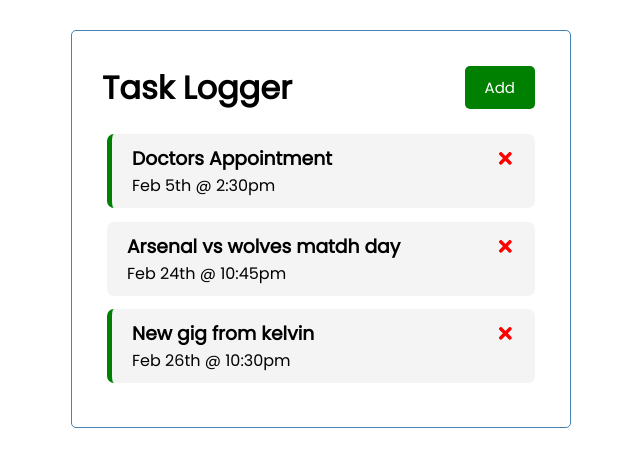
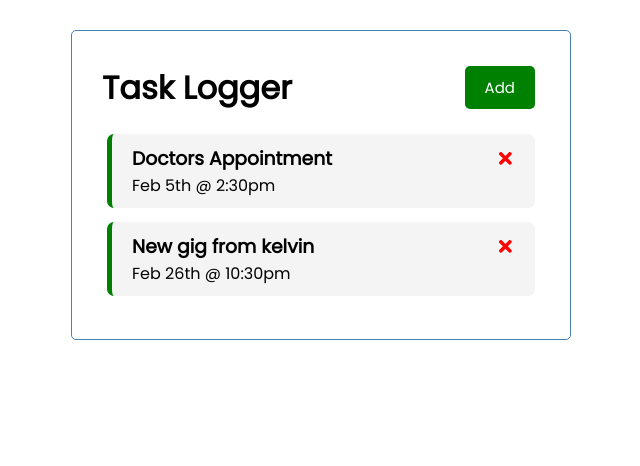
Before and after one commit to joesoftmwai/react-task-logger, a React (Create React App) app: page / in a window 1280 px wide. Shown: the top 466 px of the page, without its empty margins (319-959 px from the left). Built offline with nearby package versions, Linux system fonts and the light colour scheme; data requests are answered from the project's data file.

Commit message:
leverage useEffect hook

```diff
--- a/db.json
+++ b/db.json
@@ -1,5 +1,19 @@
 {
-  "": [
+  "tasks": [
+    {
+      "id": 1,
+      "text": "Doctors Appointment",
+      "date": "Feb 5th @ 2:30pm",
+      "reminder": true
+    },
+    {
+      "id": 3,
+      "text": "New gig from kelvin",
+      "date": "Feb 26th @ 10:30pm",
+      "reminder": true
+    }
+  ],
+  "posts": [
     {
       "id": 1,
       "title": "json-server",
--- a/src/App.js
+++ b/src/App.js
@@ -1,7 +1,7 @@
 import Header from './components/header/Header';
 import './App.css';
 import Tasks from './components/tasks/Tasks';
-import { useState } from 'react';
+import { useEffect, useState } from 'react';
 import { FaCannabis } from 'react-icons/fa'
 import AddTask from './components/addtask/AddTask';
 
@@ -11,32 +11,48 @@ function App() {
 
   const [tasks, setTasks] = useState(
     [
-        {
-            id: 1,
-            text: 'Doctors Appointment',
-            date: 'Feb 5th @ 2:30pm',
-            reminder: true
-        },
-        {
-            id: 2,
-            text: 'Arsenal vs wolves matdh day',
-            date: 'Feb 24th @ 10:45pm',
-            reminder: false
-        },
-        {
-            id: 3,
-            text: 'New gig from kelvin',
-            date: 'Feb 26th @ 10:30pm',
-            reminder: true
-        }
+        // {
+        //     id: 1,
+        //     text: 'Doctors Appointment',
+        //     date: 'Feb 5th @ 2:30pm',
+        //     reminder: true
+        // },
+        // {
+        //     id: 2,
+        //     text: 'Arsenal vs wolves matdh day',
+        //     date: 'Feb 24th @ 10:45pm',
+        //     reminder: false
+        // },
+        // {
+        //     id: 3,
+        //     text: 'New gig from kelvin',
+        //     date: 'Feb 26th @ 10:30pm',
+        //     reminder: true
+        // }
     ]
   );
 
   const [showAddTask, setAddTask] = useState(false);
 
-  const deleteTask = (id) => {
+  useEffect(() => {
+    fetchTasks();
+  }, []);
+
+  const fetchTasks = async () => {
+    const res = await fetch('http://localhost:5000/tasks');
+    const data = await res.json();
+    console.log(data);
+    setTasks(data);
+    return data;
+  }
+
+  const deleteTask = async (id) => {
+    await fetch(`http://localhost:5000/tasks/${id}`,{
+      method: 'DELETE',
+
+    })
     console.log('del', id);
-    setTasks(tasks.filter(task => task.id !== id))
+    setTasks(tasks.filter(task => task.id !== id  ))
   }
 
   const toggleReminder = (id) => {
```
